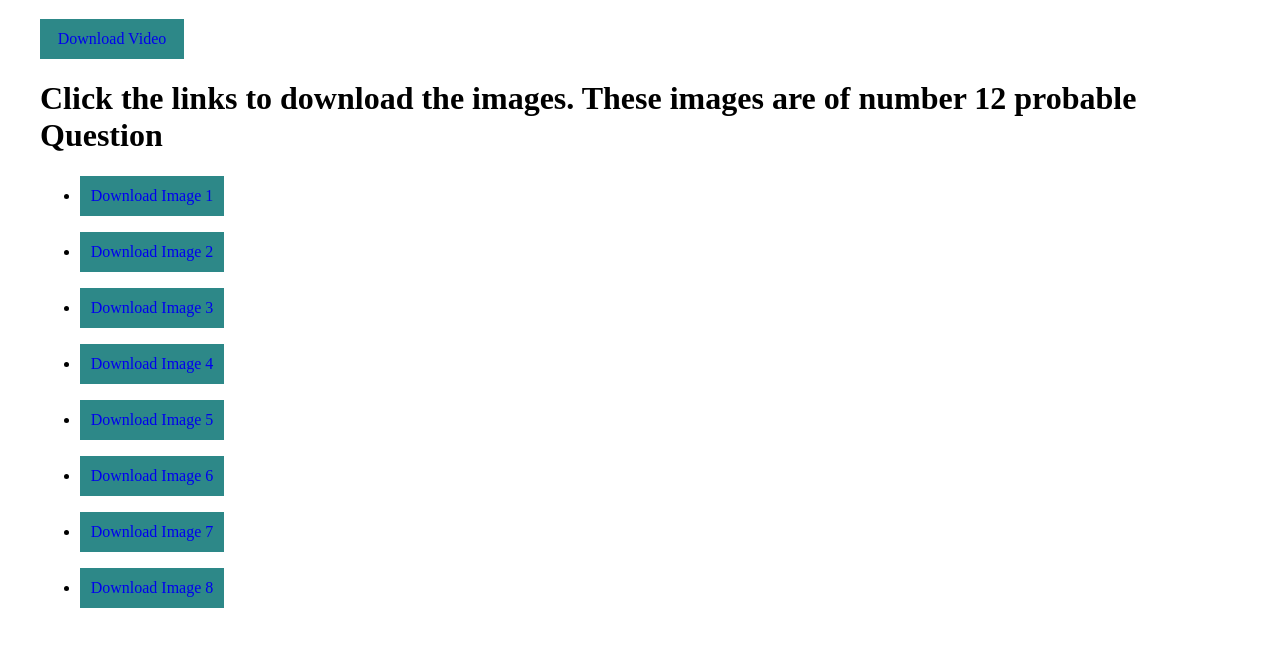
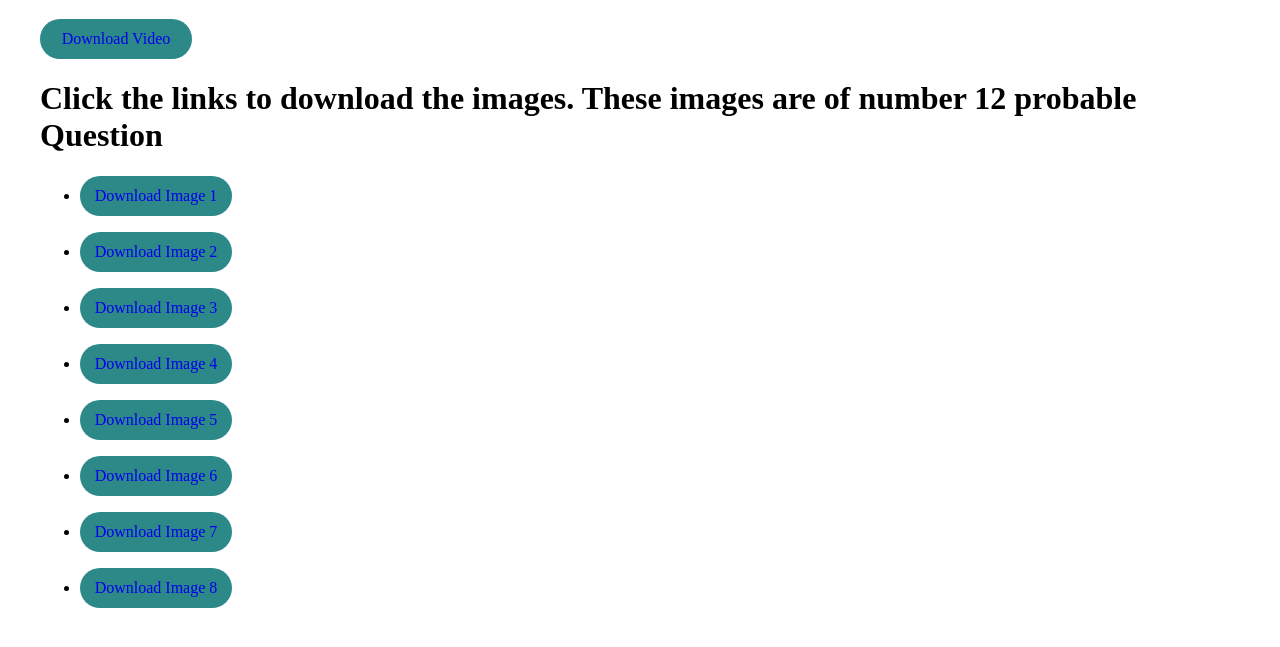
Before and after one commit to MrIntrovert08/nepali, a plain HTML site: page index.html in a window 1280 px wide. Shown: the part 61-708 px from the top of the page. Drawn offline with Linux system fonts and the light colour scheme.

Commit message:
Update index.html

```diff
--- a/index.html
+++ b/index.html
@@ -15,13 +15,14 @@
         }
 
         a {
-            width: 9rem;
+            width: 9.5rem;
             background-color: rgb(45, 136, 136);
             text-decoration: none;
             display: block;
             line-height: 40px;
             margin: 1rem 0;
             text-align: center;
+            border-radius:100px;
         }
     </style>
 </head>
```
